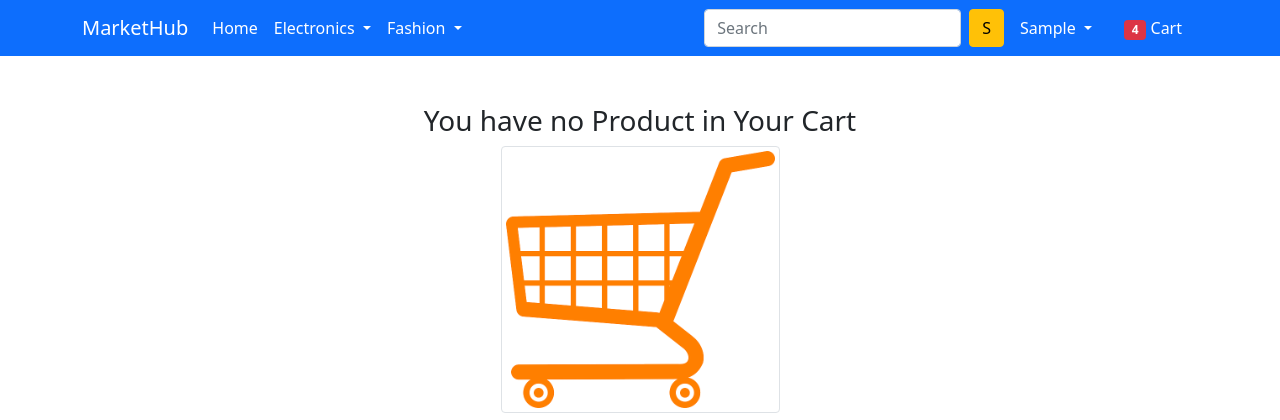
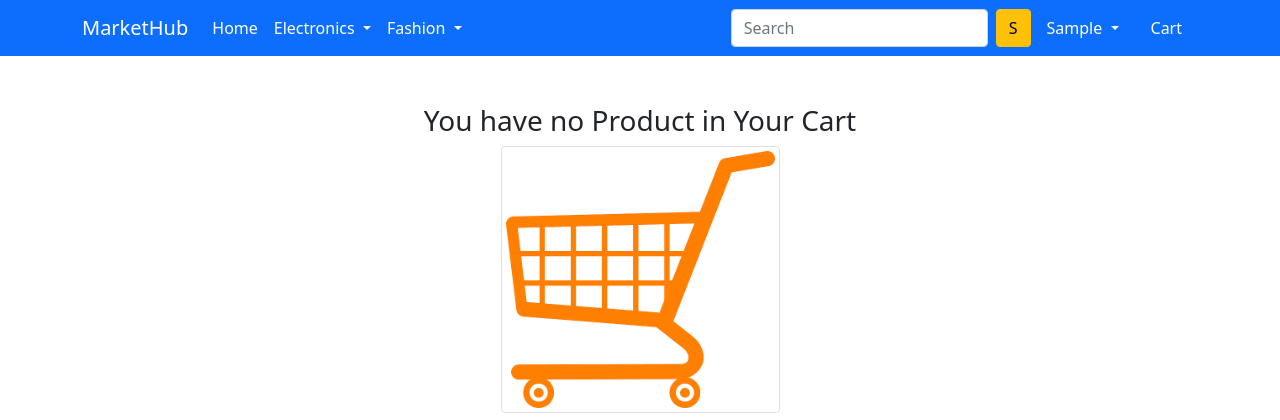
Before and after one commit to shivamchaurasiy/market-hub, a Django app: page /cart/ in a window 1280 px wide. Shown: the top 420 px of the page. Run offline with Django 5.2, Linux system fonts and the light colour scheme; the visitor is signed in with stand-in values (Sample User, id 1); data that the repository does not hold is empty; some libraries are stand-ins or nearby versions.

Commit message:
changes in docu.

```diff
--- a/markethub/app/templates/app/base.html
+++ b/markethub/app/templates/app/base.html
@@ -84,7 +84,7 @@
                         </li>
                         <li class="nav-item mx-2">
                             <a href="{% url 'showcart' %}" class="nav-link text-white"><span
-                                    class="badge bg-danger">4</span> Cart </a>
+                                    class="badge bg-danger"></span> Cart </a>
                         </li>
                         {% else %}
                         <li class="nav-item mx-2">
```
Also changed, not shown: 5 other files.
